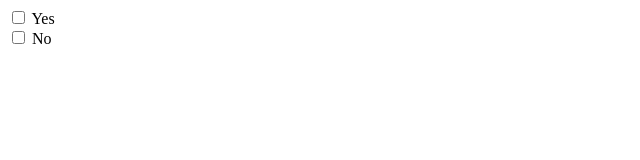
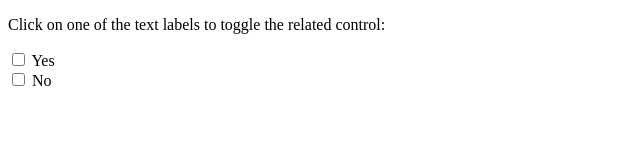
Before and after one commit to gopal-bca/new, a plain HTML site: page Que01.html in a window 1280 px wide. Shown: the whole page, without its empty margins (0-640 px from the left). Drawn offline with Linux system fonts and the light colour scheme.

Commit message:
Quetion 01

```diff
--- a/Que01.html
+++ b/Que01.html
@@ -4,12 +4,10 @@
 <title>Toggle Input Label</title>
 </head>
 <body>
-
+<p>Click on one of the text labels to toggle the related control:</p>
 <input type="checkbox" id="yes-checkbox">
 <label for="yes-checkbox">Yes</label>
-
 <br>
-
 <input type="checkbox" id="no-checkbox">
 <label for="no-checkbox">No</label>
 
```
